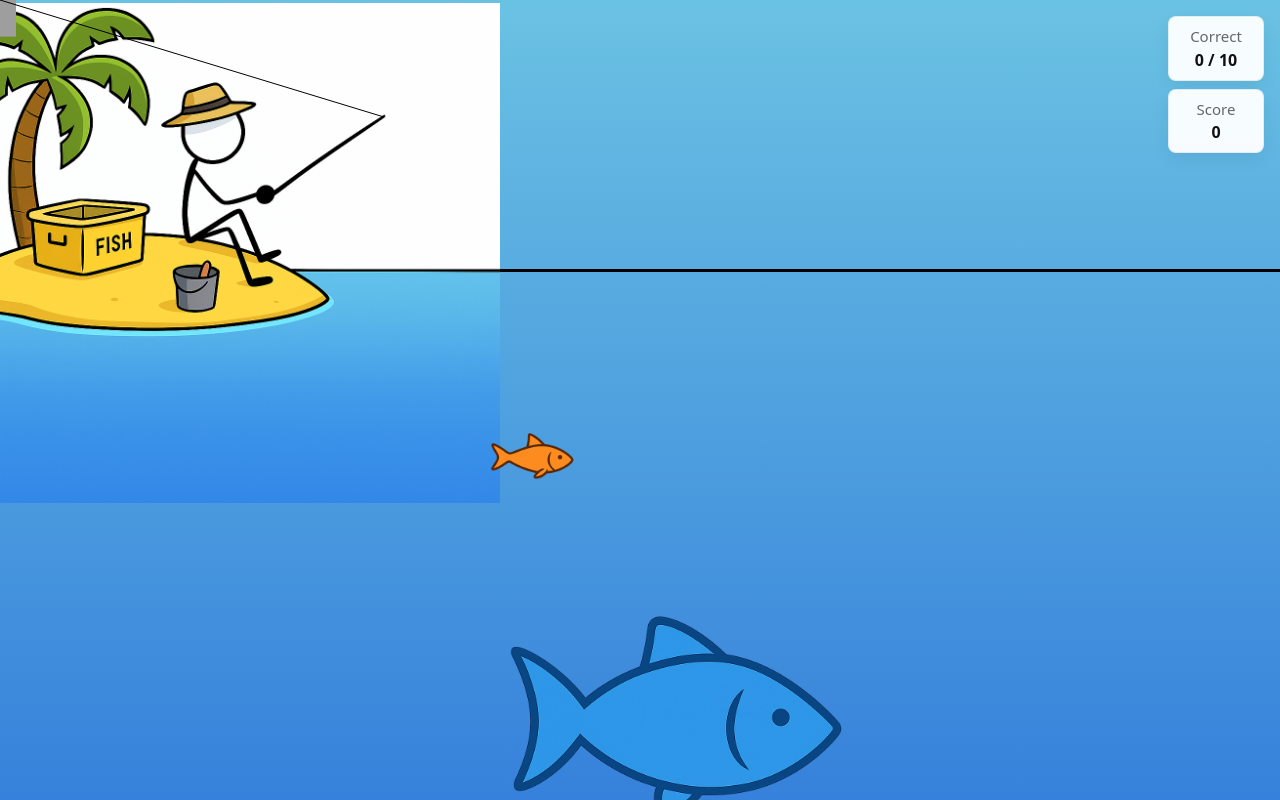
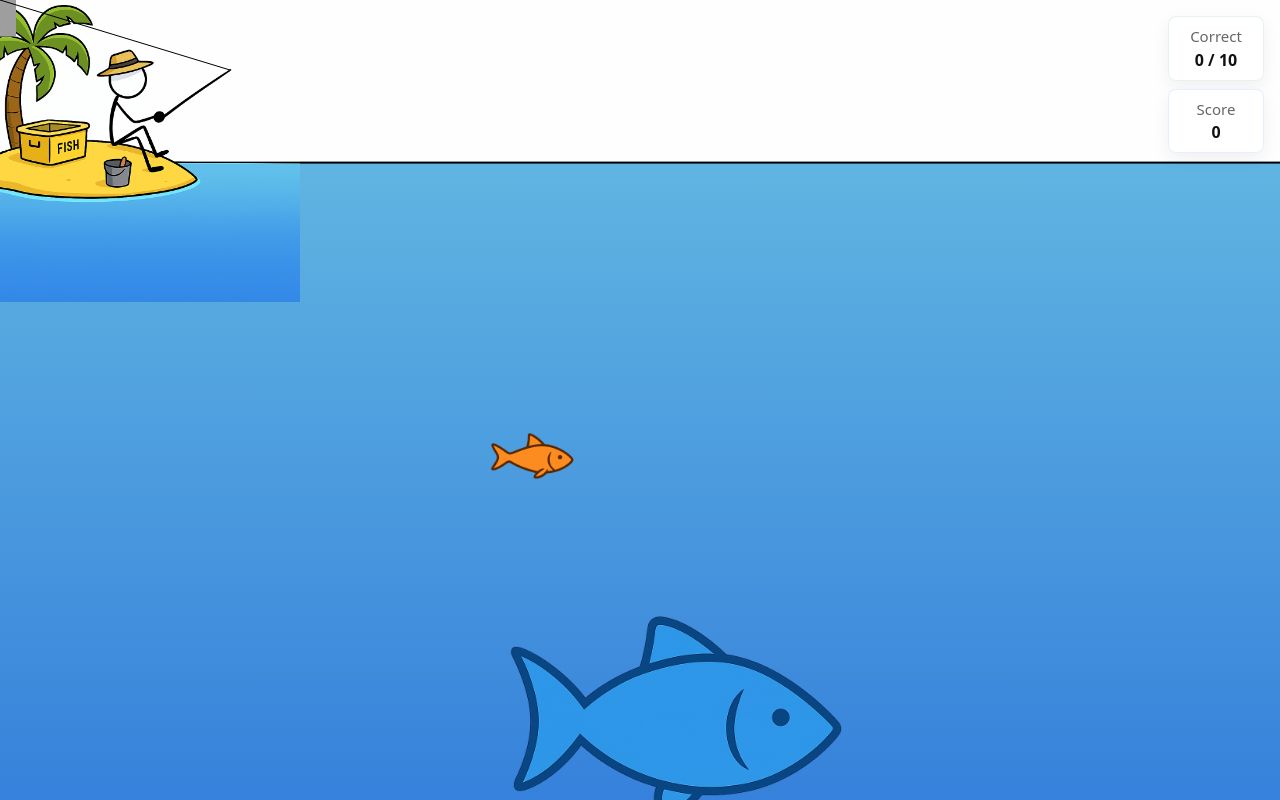
Before and after one commit to 4-gent/phisherman, a React (Create React App) app in the folder frontend/: page /quiz in a window 1280 px wide. Built offline with nearby package versions, Linux system fonts and the light colour scheme; grey boxes are pictures that could not be loaded.

Commit message:
Page layout and evn maximized

```diff
--- a/frontend/src/routes/quiz.js
+++ b/frontend/src/routes/quiz.js
@@ -18,7 +18,7 @@ export default function Quiz() {
         const rect = el.getBoundingClientRect();
 
         // pixel coordinates in the source image where you want the anchor (adjust as needed)
-        const pixelAnchor = { x: 787, y: 233 };
+        const pixelAnchor = { x: 786, y: 233 };
 
         // use natural image size if available to map pixels to rendered size
         const naturalW = el.naturalWidth || rect.width;
@@ -46,6 +46,7 @@ export default function Quiz() {
     const [score, setScore] = useState(0);
 
     return(
+
         <div className='quiz-scene'>
             {/* small centered box inside the scene */}
             <div className='white-box' />
@@ -110,6 +111,7 @@ function CursorFollowImage({ anchor }) {
         width: '100vw',
         height: '100vh',
         pointerEvents: 'none',
+        zIndex: 2
     }
 
     return (
--- a/frontend/src/styles/quiz.css
+++ b/frontend/src/styles/quiz.css
@@ -7,12 +7,25 @@
 }
 
 .white-box {
-    top: 50px;
-    left: 50%;
-    transform: translate(-50%, -50%);
-    width: 500vh;
-    height: 437.9px;
+    position: absolute;
+    /* left: 450px; */
+    left: 0px;
+    top: 0;
+    /* transform: translateX(-50%); */
+    width: 3000px;  /* Added width */
+    /* height: 437.9px; */
+    height: 163px;
     background: #fffeff;
+    z-index: 0;  /* Lowered z-index to be behind fisherman */
+}
+
+.quiz-body {
+    /* fill the entire scene so the blue gradient extends from top to bottom */
+    /* position: absolute; */
+    background: linear-gradient(180deg, #6ac2e3 0%, #3681db 100%);
+    height: 100vh;
+    width: 100%;
+    left: 0;
 }
 
 .top-right-panel {
@@ -33,19 +46,12 @@
     min-width: 96px;
     text-align: center;
 }
+
 .tracker-label { font-size: 15px; color: #666; }
 .tracker-value { font-weight: 700; font-size: 16px; color: #111; }
 
 .correct-box { border: 1px solid rgba(58, 150, 80, 0.12); }
 .score-box { border: 1px solid rgba(54, 123, 232, 0.12); }
-
-.quiz-body {
-    /* fill the entire scene so the blue gradient extends from top to bottom */
-    position: absolute;
-    inset: 0; /* top:0; right:0; bottom:0; left:0; */
-    background: linear-gradient(180deg, #6ac2e3 0%, #3681db 100%);
-    width: 100%;
-}
 
 .cursor-follower { /*the fish hook image that follows the cursor */
     transform: translate(-60%, -8%);
@@ -54,12 +60,13 @@
 }
 
 .fisherman-image {
-    width: 500px;  /* You can adjust this value */
-    height: 500px; /* You can adjust this value */
+    width: 300px;  /* You can adjust this value */
+    height: 300px; /* You can adjust this value */
     object-fit: contain;
     transform-origin: center;
     position: sticky;
     overflow: clip;
+    z-index: 0;  /* Added z-index to be above white box */
 }
 
 .fishiesA {
@@ -153,10 +160,10 @@
 }
 
 .quiz-midbar {
-    top: 269px;
+    top: 161.6px;
     left: 300px;
     width: 100%;
-    height: 3px;
+    height: 2px;
     background-color: black;
     position: sticky;
 }
```
